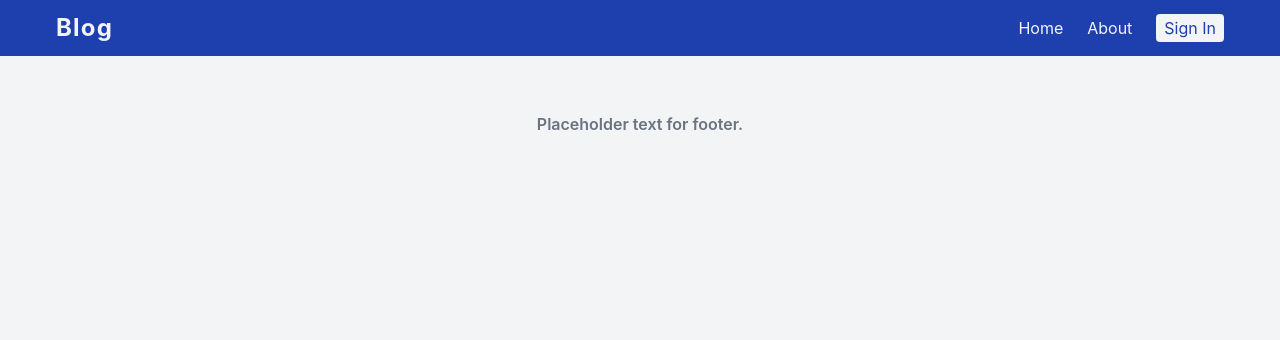
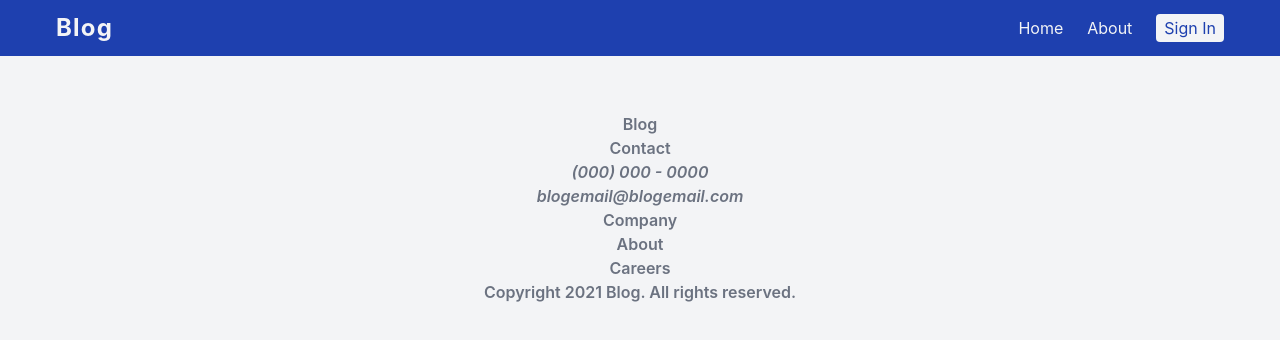
Before and after one commit to MattB09/blog_backend, a Next.js app in the folder app/: page /addpost in a window 1280 px wide. Shown: the top 340 px of the page. Built offline with nearby package versions, Linux system fonts and the light colour scheme.

Commit message:
Added skeleton footer items

```diff
--- a/app/components/Footer.tsx
+++ b/app/components/Footer.tsx
@@ -4,7 +4,26 @@ import Link from 'next/link'
 const Footer: React.FC = () => {
   return (
     <footer className="text-center py-2 mt-8 text-gray-500 font-semibold">
-      <p>Placeholder text for footer.</p>
+      <div>
+        <Link href="/">
+          <a>Blog</a>
+        </Link>
+      </div>
+      <div>
+        <h3>Contact</h3>
+        <ul>
+          <li><address>(000) 000 - 0000</address></li>
+          <li><address>blogemail@blogemail.com</address></li>
+        </ul>
+      </div>
+      <div>
+        <h3>Company</h3>
+        <ul>
+          <li><Link href="/about"><a>About</a></Link></li>
+          <li>Careers</li>
+        </ul>
+      </div>
+      <p>Copyright 2021 Blog. All rights reserved.</p>
     </footer>
   )
 }
```
